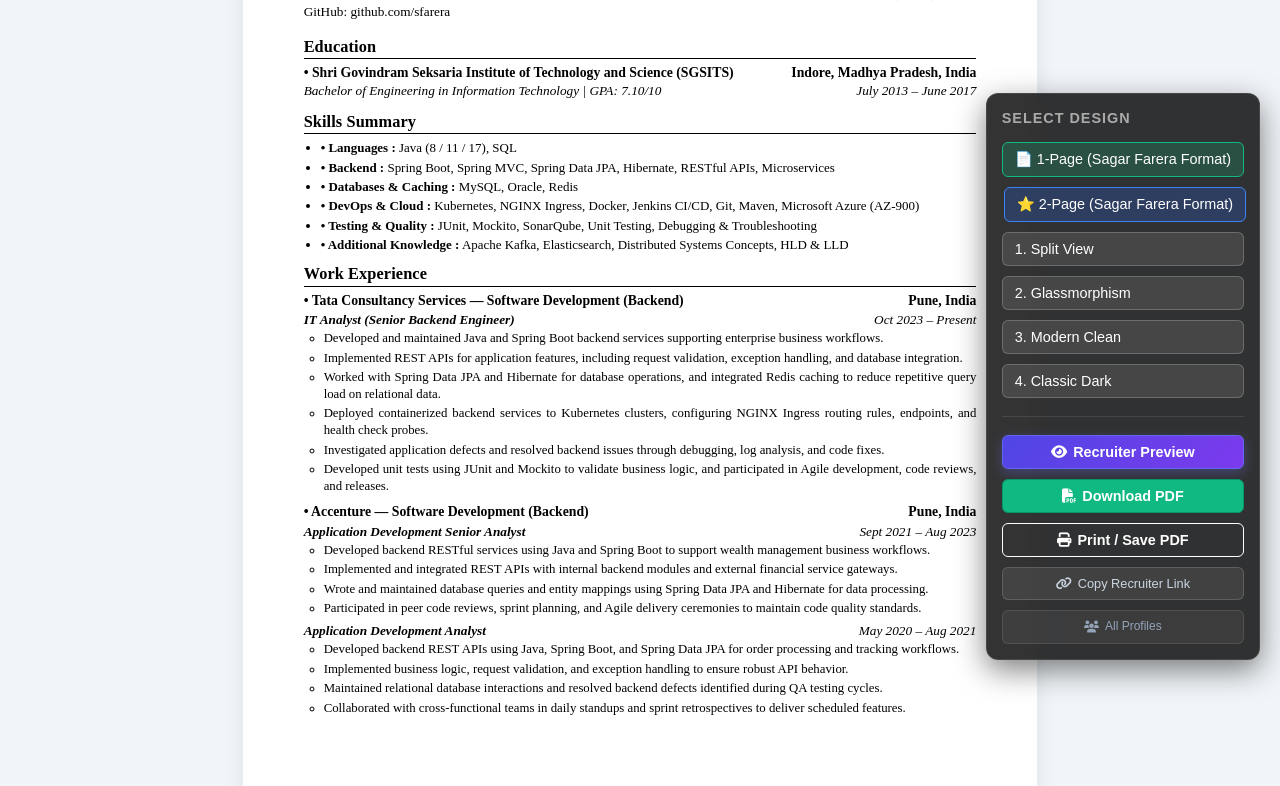
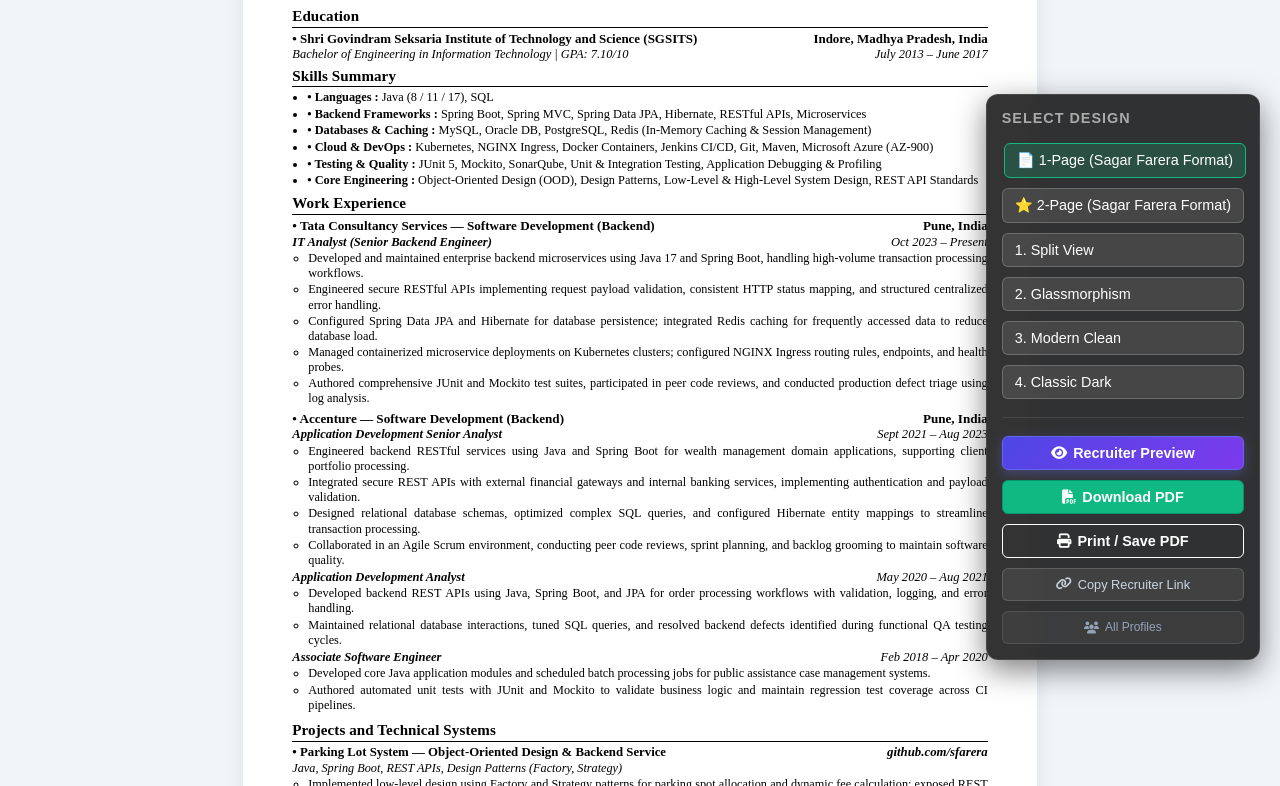
Before and after one commit to sfarera/resume, a website: page index.html in a window 1280 px wide. Shown: the part 120-906 px from the top of the page. Drawn offline with Linux system fonts and the light colour scheme.

Commit message:
Set dense 1-page Sagar Farera format as default with direct vector PDF download

```diff
--- a/cv-template/onepage.js
+++ b/cv-template/onepage.js
@@ -6,7 +6,7 @@ window.renderOnePage = (DATA, ROOT, STYLE) => {
             font-family: "Times New Roman", Times, "TeX Gyre Termes", STIXGeneral, serif;
             margin: 0;
             padding: 1.5rem 0;
-            line-height: 1.27;
+            line-height: 1.24;
             -webkit-font-smoothing: antialiased;
         }
 
@@ -21,7 +21,8 @@ window.renderOnePage = (DATA, ROOT, STYLE) => {
             width: 210mm;
             min-height: 297mm;
             max-height: 297mm;
-            padding: 10mm 15mm 9mm 15mm;
+            height: 297mm;
+            padding: 9mm 13mm 8mm 13mm;
             box-sizing: border-box;
             box-shadow: 0 4px 20px rgba(0, 0, 0, 0.08);
             position: relative;
@@ -33,26 +34,31 @@ window.renderOnePage = (DATA, ROOT, STYLE) => {
             color: #000000;
         }
 
-        /* LaTeX Header (Exactly Sagar Farera Style) */
+        /* LaTeX Header (Sagar Farera Style: 2-column justified, compact) */
         .latex-header {
             display: flex;
             justify-content: space-between;
             align-items: flex-start;
-            margin-bottom: 6px;
+            margin-bottom: 4px;
+        }
+
+        .latex-header-left {
+            display: flex;
+            flex-direction: column;
         }
 
         .latex-name {
-            font-size: 1.70rem;
+            font-size: 1.55rem;
             font-weight: 700;
             color: #000000;
-            line-height: 1.1;
-            margin: 0 0 3px 0;
+            line-height: 1.05;
+            margin: 0 0 2px 0;
             letter-spacing: -0.2px;
         }
 
         .latex-contact-left, .latex-contact-right {
-            font-size: 0.81rem;
-            line-height: 1.32;
+            font-size: 0.79rem;
+            line-height: 1.28;
             color: #000000;
         }
 
@@ -69,14 +75,15 @@ window.renderOnePage = (DATA, ROOT, STYLE) => {
             text-decoration: underline;
         }
 
-        /* LaTeX Section Title */
+        /* LaTeX Section Title: Bold with 1px black underline */
         .latex-sec-title {
-            font-size: 0.98rem;
+            font-size: 0.94rem;
             font-weight: 700;
             color: #000000;
             border-bottom: 1px solid #000000;
-            margin: 6px 0 4px 0;
+            margin: 4.5px 0 3px 0;
             padding-bottom: 1px;
+            letter-spacing: 0.1px;
         }
 
         /* Education Entry */
@@ -84,7 +91,7 @@ window.renderOnePage = (DATA, ROOT, STYLE) => {
             display: flex;
             justify-content: space-between;
             align-items: baseline;
-            font-size: 0.83rem;
+            font-size: 0.81rem;
             font-weight: 700;
             color: #000000;
         }
@@ -93,7 +100,7 @@ window.renderOnePage = (DATA, ROOT, STYLE) => {
             display: flex;
             justify-content: space-between;
             align-items: baseline;
-            font-size: 0.80rem;
+            font-size: 0.78rem;
             color: #000000;
         }
 
@@ -104,14 +111,15 @@ window.renderOnePage = (DATA, ROOT, STYLE) => {
         /* Skills Summary */
         .latex-skills-list {
             margin: 0;
-            padding-left: 16px;
-            font-size: 0.79rem;
-            line-height: 1.30;
+            padding-left: 15px;
+            font-size: 0.77rem;
+            line-height: 1.25;
             list-style-type: disc;
         }
 
         .latex-skills-list li {
-            margin-bottom: 1.5px;
+            margin-bottom: 1.2px;
+            text-align: justify;
         }
 
         .latex-skills-list strong {
@@ -124,39 +132,41 @@ window.renderOnePage = (DATA, ROOT, STYLE) => {
             display: flex;
             justify-content: space-between;
             align-items: baseline;
-            font-size: 0.84rem;
+            font-size: 0.82rem;
             font-weight: 700;
             color: #000000;
-            margin-bottom: 1px;
+            margin-bottom: 0.5px;
         }
 
         .latex-role-row {
             display: flex;
             justify-content: space-between;
             align-items: baseline;
-            font-size: 0.80rem;
+            font-size: 0.785rem;
             color: #000000;
-            margin-bottom: 1.5px;
+            margin-bottom: 1px;
         }
 
-        .latex-role-title, .latex-role-date {
+        .latex-role-title {
+            font-weight: 700;
             font-style: italic;
         }
-        .latex-role-title {
-            font-weight: 700;
+
+        .latex-role-date {
+            font-style: italic;
         }
 
-        /* Sub-bullets */
+        /* Sub-bullets with open circle ◦ */
         .latex-bullets {
             margin: 0;
-            padding-left: 18px;
-            font-size: 0.775rem;
-            line-height: 1.28;
+            padding-left: 16px;
+            font-size: 0.765rem;
+            line-height: 1.23;
             list-style-type: circle;
         }
 
         .latex-bullets li {
-            margin-bottom: 1.5px;
+            margin-bottom: 1.2px;
             text-align: justify;
         }
 
@@ -165,7 +175,7 @@ window.renderOnePage = (DATA, ROOT, STYLE) => {
             display: flex;
             justify-content: space-between;
             align-items: baseline;
-            font-size: 0.82rem;
+            font-size: 0.80rem;
             font-weight: 700;
             color: #000000;
         }
@@ -174,9 +184,9 @@ window.renderOnePage = (DATA, ROOT, STYLE) => {
             display: flex;
             justify-content: space-between;
             align-items: baseline;
-            font-size: 0.78rem;
+            font-size: 0.765rem;
             color: #000000;
-            margin-bottom: 1.5px;
+            margin-bottom: 0.5px;
         }
 
         .latex-project-tech, .latex-project-link {
@@ -186,6 +196,10 @@ window.renderOnePage = (DATA, ROOT, STYLE) => {
         .latex-project-link {
             color: #000000;
             text-decoration: none;
+        }
+
+        .latex-project-link:hover {
+            text-decoration: underline;
         }
 
         .cv-sheet-footer-onepage {
@@ -200,11 +214,11 @@ window.renderOnePage = (DATA, ROOT, STYLE) => {
             font-family: "Times New Roman", Times, serif;
         }
 
-        /* Print Media Styles */
+        /* Print Media Styles - Zero Rasterization, Pure Vector Text, Strict 1 Page */
         @media print {
             @page {
                 size: A4 portrait;
-                margin: 6mm 12mm 6mm 12mm !important;
+                margin: 7mm 11mm 6mm 11mm !important;
             }
 
             html, body {
@@ -213,9 +227,9 @@ window.renderOnePage = (DATA, ROOT, STYLE) => {
                 padding: 0 !important;
                 margin: 0 !important;
                 width: 100% !important;
-                height: auto !important;
+                height: 100% !important;
                 min-height: 0 !important;
-                overflow: visible !important;
+                overflow: hidden !important;
                 font-family: "Times New Roman", Times, serif !important;
                 -webkit-print-color-adjust: exact !important;
                 print-color-adjust: exact !important;
@@ -227,15 +241,15 @@ window.renderOnePage = (DATA, ROOT, STYLE) => {
                 gap: 0 !important;
                 display: block !important;
                 width: 100% !important;
-                height: auto !important;
+                height: 100% !important;
             }
 
             .cv-sheet-onepage {
                 width: 100% !important;
                 max-width: 100% !important;
-                height: auto !important;
+                height: 100% !important;
                 min-height: 0 !important;
-                max-height: none !important;
+                max-height: 100% !important;
                 padding: 0 !important;
                 margin: 0 !important;
                 box-shadow: none !important;
@@ -245,7 +259,7 @@ window.renderOnePage = (DATA, ROOT, STYLE) => {
                 break-inside: avoid !important;
                 page-break-after: avoid !important;
                 break-after: avoid !important;
-                overflow: visible !important;
+                overflow: hidden !important;
                 box-sizing: border-box !important;
                 font-family: "Times New Roman", Times, serif !important;
             }
@@ -256,15 +270,10 @@ window.renderOnePage = (DATA, ROOT, STYLE) => {
         }
     `;
 
-    const tcsJob = DATA.journey[0];
-    const accSrAnalyst = DATA.journey[1];
-    const accAnalyst = DATA.journey[2];
-    const accAssociate = DATA.journey[3];
-
     ROOT.innerHTML = `
         <div class="cv-wrapper">
             <section class="cv-sheet-onepage">
-                <!-- Header (Sagar Farera Layout) -->
+                <!-- Header (Exact Sagar Farera Layout) -->
                 <header class="latex-header">
                     <div class="latex-header-left">
                         <div class="latex-name">${DATA.profile.name}</div>
@@ -280,7 +289,7 @@ window.renderOnePage = (DATA, ROOT, STYLE) => {
                     </div>
                 </header>
 
-                <!-- Education -->
+                <!-- Education (Sagar Farera Layout) -->
                 <div class="latex-sec-title">Education</div>
                 <div>
                     <div class="latex-edu-row1">
@@ -293,22 +302,22 @@ window.renderOnePage = (DATA, ROOT, STYLE) => {
                     </div>
                 </div>
 
-                <!-- Skills Summary -->
+                <!-- Skills Summary (Sagar Farera Layout) -->
                 <div class="latex-sec-title">Skills Summary</div>
                 <ul class="latex-skills-list">
                     <li><strong>• Languages :</strong> Java (8 / 11 / 17), SQL</li>
-                    <li><strong>• Backend :</strong> Spring Boot, Spring MVC, Spring Data JPA, Hibernate, RESTful APIs, Microservices</li>
-                    <li><strong>• Databases & Caching :</strong> MySQL, Oracle, Redis</li>
-                    <li><strong>• DevOps & Cloud :</strong> Kubernetes, NGINX Ingress, Docker, Jenkins CI/CD, Git, Maven, Microsoft Azure (AZ-900)</li>
-                    <li><strong>• Testing & Quality :</strong> JUnit, Mockito, SonarQube, Unit Testing, Debugging & Troubleshooting</li>
-                    <li><strong>• Additional Knowledge :</strong> Apache Kafka, Elasticsearch, Distributed Systems Concepts, HLD & LLD</li>
+                    <li><strong>• Backend Frameworks :</strong> Spring Boot, Spring MVC, Spring Data JPA, Hibernate, RESTful APIs, Microservices</li>
+                    <li><strong>• Databases & Caching :</strong> MySQL, Oracle DB, PostgreSQL, Redis (In-Memory Caching & Session Management)</li>
+                    <li><strong>• Cloud & DevOps :</strong> Kubernetes, NGINX Ingress, Docker Containers, Jenkins CI/CD, Git, Maven, Microsoft Azure (AZ-900)</li>
+                    <li><strong>• Testing & Quality :</strong> JUnit 5, Mockito, SonarQube, Unit & Integration Testing, Application Debugging & Profiling</li>
+                    <li><strong>• Core Engineering :</strong> Object-Oriented Design (OOD), Design Patterns, Low-Level & High-Level System Design, REST API Standards</li>
                 </ul>
 
-                <!-- Work Experience -->
+                <!-- Work Experience (All 4 Progressive Roles with Dense Technical Depth) -->
                 <div class="latex-sec-title">Work Experience</div>
 
-                <!-- TCS -->
-                <div style="margin-bottom: 4px;">
+                <!-- Tata Consultancy Services -->
+                <div style="margin-bottom: 3px;">
                     <div class="latex-company-row">
                         <span>• Tata Consultancy Services — Software Development (Backend)</span>
                         <span>Pune, India</span>
@@ -318,79 +327,93 @@ window.renderOnePage = (DATA, ROOT, STYLE) => {
                         <span class="latex-role-date">Oct 2023 – Present</span>
                     </div>
                     <ul class="latex-bullets">
-                        <li>Developed and maintained Java and Spring Boot backend services supporting enterprise business workflows.</li>
-                        <li>Implemented REST APIs for application features, including request validation, exception handling, and database integration.</li>
-                        <li>Worked with Spring Data JPA and Hibernate for database operations, and integrated Redis caching to reduce repetitive query load.</li>
-                        <li>Deployed containerized backend services to Kubernetes clusters, configuring NGINX Ingress routing rules, endpoints, and health checks.</li>
-                        <li>Investigated application defects, resolved backend issues through debugging, and authored JUnit/Mockito test suites.</li>
+                        <li>Developed and maintained enterprise backend microservices using Java 17 and Spring Boot, handling high-volume transaction processing workflows.</li>
+                        <li>Engineered secure RESTful APIs implementing request payload validation, consistent HTTP status mapping, and structured centralized error handling.</li>
+                        <li>Configured Spring Data JPA and Hibernate for database persistence; integrated Redis caching for frequently accessed data to reduce database load.</li>
+                        <li>Managed containerized microservice deployments on Kubernetes clusters; configured NGINX Ingress routing rules, endpoints, and health probes.</li>
+                        <li>Authored comprehensive JUnit and Mockito test suites, participated in peer code reviews, and conducted production defect triage using log analysis.</li>
                     </ul>
                 </div>
 
-                <!-- Accenture -->
-                <div style="margin-bottom: 4px;">
+                <!-- Accenture: 3 Progressive Roles Nested (Identical to Sagar's Pazcare Progression) -->
+                <div style="margin-bottom: 3px;">
                     <div class="latex-company-row">
                         <span>• Accenture — Software Development (Backend)</span>
                         <span>Pune, India</span>
                     </div>
+
+                    <!-- Role 1: Senior Analyst -->
                     <div class="latex-role-row">
                         <span class="latex-role-title">Application Development Senior Analyst</span>
                         <span class="latex-role-date">Sept 2021 – Aug 2023</span>
                     </div>
-                    <ul class="latex-bullets" style="margin-bottom: 3px;">
-                        <li>Developed backend RESTful services using Java and Spring Boot to support wealth management business workflows.</li>
-                        <li>Implemented and integrated REST APIs with internal backend modules and external financial service gateways.</li>
-                        <li>Wrote and maintained database queries and entity mappings using Spring Data JPA and Hibernate for data processing.</li>
+                    <ul class="latex-bullets" style="margin-bottom: 2px;">
+                        <li>Engineered backend RESTful services using Java and Spring Boot for wealth management domain applications, supporting client portfolio processing.</li>
+                        <li>Integrated secure REST APIs with external financial gateways and internal banking services, implementing authentication and payload validation.</li>
+                        <li>Designed relational database schemas, optimized complex SQL queries, and configured Hibernate entity mappings to streamline transaction processing.</li>
+                        <li>Collaborated in an Agile Scrum environment, conducting peer code reviews, sprint planning, and backlog grooming to maintain software quality.</li>
                     </ul>
 
+                    <!-- Role 2: Analyst -->
                     <div class="latex-role-row">
-                        <span class="latex-role-title">Application Development Analyst & Associate</span>
-                        <span class="latex-role-date">Feb 2018 – Aug 2021</span>
+                        <span class="latex-role-title">Application Development Analyst</span>
+                        <span class="latex-role-date">May 2020 – Aug 2021</span>
+                    </div>
+                    <ul class="latex-bullets" style="margin-bottom: 2px;">
+                        <li>Developed backend REST APIs using Java, Spring Boot, and JPA for order processing workflows with validation, logging, and error handling.</li>
+                        <li>Maintained relational database interactions, tuned SQL queries, and resolved backend defects identified during functional QA testing cycles.</li>
+                    </ul>
+
+                    <!-- Role 3: Associate -->
+                    <div class="latex-role-row">
+                        <span class="latex-role-title">Associate Software Engineer</span>
+                        <span class="latex-role-date">Feb 2018 – Apr 2020</span>
                     </div>
                     <ul class="latex-bullets">
-                        <li>Developed backend REST APIs using Java, Spring Boot, and JPA for order processing workflows with validation and error handling.</li>
-                        <li>Developed core Java application modules and scheduled batch processing jobs; authored JUnit tests and resolved defect tickets.</li>
+                        <li>Developed core Java application modules and scheduled batch processing jobs for public assistance case management systems.</li>
+                        <li>Authored automated unit tests with JUnit and Mockito to validate business logic and maintain regression test coverage across CI pipelines.</li>
                     </ul>
                 </div>
 
-                <!-- Projects and Technical Systems -->
+                <!-- Projects and Technical Systems (Sagar Farera Layout) -->
                 <div class="latex-sec-title">Projects and Technical Systems</div>
 
-                <div style="margin-bottom: 3px;">
+                <div style="margin-bottom: 2.5px;">
                     <div class="latex-project-row1">
                         <span>• Parking Lot System — Object-Oriented Design & Backend Service</span>
+                        <a href="https://github.com/sfarera" target="_blank" class="latex-project-link">github.com/sfarera</a>
                     </div>
                     <div class="latex-project-row2">
                         <span class="latex-project-tech">Java, Spring Boot, REST APIs, Design Patterns (Factory, Strategy)</span>
-                        <a href="https://github.com/sfarera" target="_blank" class="latex-project-link">github.com/sfarera</a>
                     </div>
                     <ul class="latex-bullets">
-                        <li>Implemented low-level design using Factory and Strategy patterns for parking spot allocation and dynamic fee calculation; exposed REST APIs for check-in/out and atomic spot reservation.</li>
+                        <li>Implemented low-level design using Factory and Strategy patterns for parking spot allocation and dynamic fee calculation; exposed REST APIs for check-in/out and atomic spot reservations.</li>
                     </ul>
                 </div>
 
-                <div style="margin-bottom: 3px;">
+                <div style="margin-bottom: 2.5px;">
                     <div class="latex-project-row1">
                         <span>• Movie Ticket Booking System — Transaction Management & Booking Service</span>
+                        <a href="https://github.com/sfarera" target="_blank" class="latex-project-link">github.com/sfarera</a>
                     </div>
                     <div class="latex-project-row2">
-                        <span class="latex-project-tech">Java, Spring Boot, JPA, Concurrency & Seat Locking</span>
-                        <a href="https://github.com/sfarera" target="_blank" class="latex-project-link">github.com/sfarera</a>
+                        <span class="latex-project-tech">Java, Spring Boot, JPA, Concurrency & Seat Locking (@Transactional)</span>
                     </div>
                     <ul class="latex-bullets">
-                        <li>Engineered booking service with concurrency handling and transactional seat locking (@Transactional) to prevent double-booking.</li>
+                        <li>Engineered booking service with concurrency handling and transactional seat locking (@Transactional) to eliminate double-booking; implemented catalog browsing and checkout workflows.</li>
                     </ul>
                 </div>
 
-                <div style="margin-bottom: 3px;">
+                <div style="margin-bottom: 2.5px;">
                     <div class="latex-project-row1">
                         <span>• Expense Sharing Application — Domain Modeling & Split Engine</span>
+                        <a href="https://github.com/sfarera" target="_blank" class="latex-project-link">github.com/sfarera</a>
                     </div>
                     <div class="latex-project-row2">
-                        <span class="latex-project-tech">Java, Spring Boot, REST APIs, Domain Modeling</span>
-                        <a href="https://github.com/sfarera" target="_blank" class="latex-project-link">github.com/sfarera</a>
+                        <span class="latex-project-tech">Java, Spring Boot, REST APIs, Domain Modeling, Debt Simplification</span>
                     </div>
                     <ul class="latex-bullets">
-                        <li>Modeled split-expense domain logic supporting multiple split strategies (equal, exact, percentage); designed debt simplification logic to compute net balances.</li>
+                        <li>Modeled split-expense domain logic supporting multiple split strategies (equal, exact, percentage); designed debt simplification graph logic to compute minimal net cash settlements.</li>
                     </ul>
                 </div>
 
@@ -402,7 +425,7 @@ window.renderOnePage = (DATA, ROOT, STYLE) => {
                         <span>Certified, 2023</span>
                     </div>
                     <div class="latex-edu-row2">
-                        <span class="latex-edu-degree">Microsoft • Cloud Concepts, Azure Architecture, Security & Governance</span>
+                        <span class="latex-edu-degree">Microsoft • Cloud Concepts, Azure Architecture, Security, Governance & Compliance</span>
                     </div>
                 </div>
 
--- a/index.html
+++ b/index.html
@@ -97,8 +97,8 @@
 
     <div id="control-panel">
         <h4>Select Design</h4>
-        <button class="pattern-btn" onclick="startRender('onepage')" style="background: rgba(16,185,129,0.22); border-color: #10b981;">📄 1-Page (Sagar Farera Format)</button>
-        <button class="pattern-btn active" onclick="startRender('twopage')" style="background: rgba(37,99,235,0.25); border-color: #3b82f6;">⭐ 2-Page (Sagar Farera Format)</button>
+        <button class="pattern-btn active" onclick="startRender('onepage')" style="background: rgba(16,185,129,0.22); border-color: #10b981;">📄 1-Page (Sagar Farera Format)</button>
+        <button class="pattern-btn" onclick="startRender('twopage')">⭐ 2-Page (Sagar Farera Format)</button>
         <button class="pattern-btn" onclick="startRender('split')">1. Split View</button>
         <button class="pattern-btn" onclick="startRender('glass')">2. Glassmorphism</button>
         <button class="pattern-btn" onclick="startRender('clean')">3. Modern Clean</button>
@@ -226,7 +226,7 @@
                     if (cp) cp.style.display = 'none';
                 }
 
-                const initialPattern = urlParams.get('template') || 'twopage';
+                const initialPattern = urlParams.get('template') || 'onepage';
                 startRender(initialPattern);
                 renderEditButtons(); // Add edit buttons after render
             } catch (e) {
@@ -236,7 +236,7 @@
         }
 
         // --- RENDER CONTROLLER ---
-        let CURRENT_PATTERN = 'twopage';
+        let CURRENT_PATTERN = 'onepage';
 
         function startRender(pattern) {
             CURRENT_PATTERN = pattern;
```
Also changed, not shown: preview.html (+1 -1 lines), resume.html (+4 -4 lines), 2 other files.
